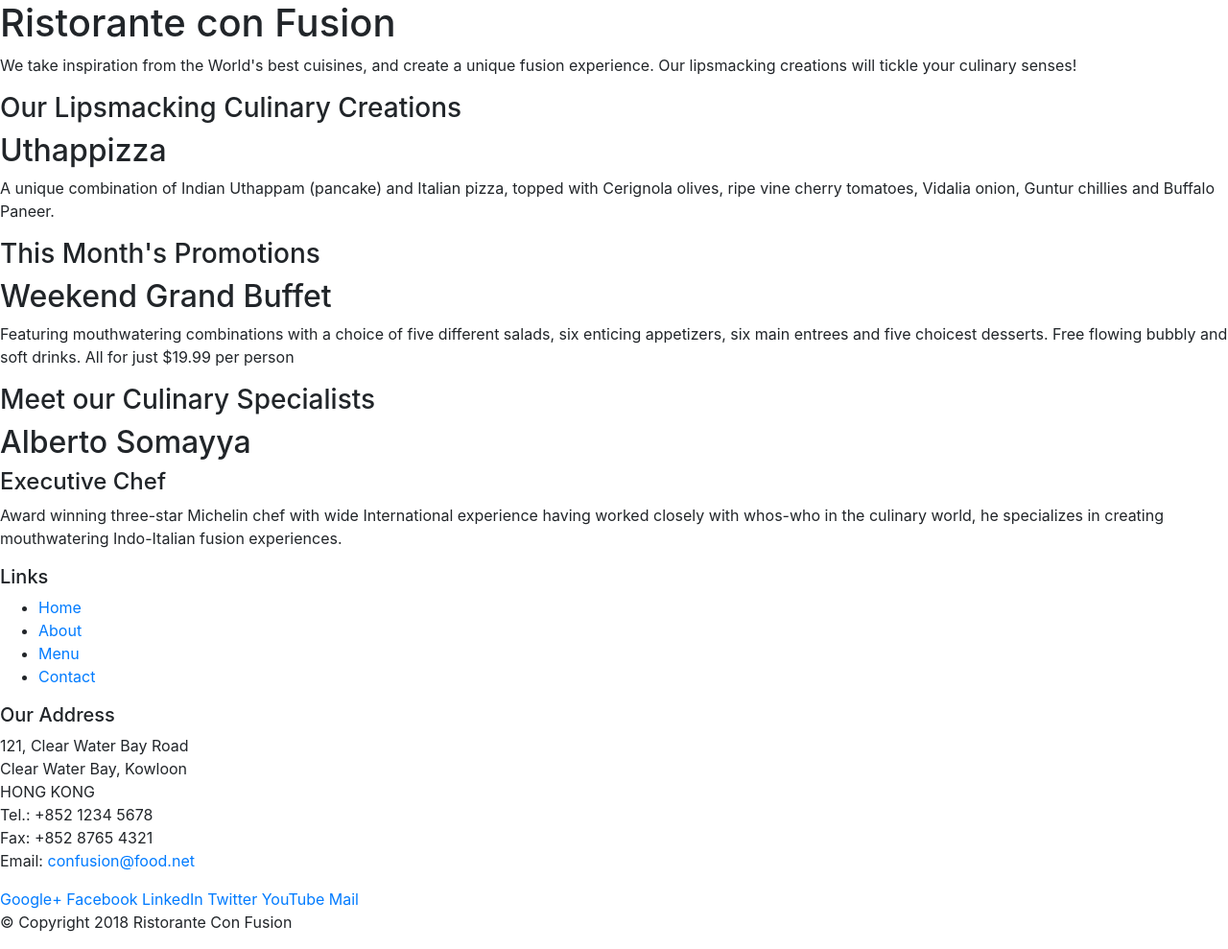
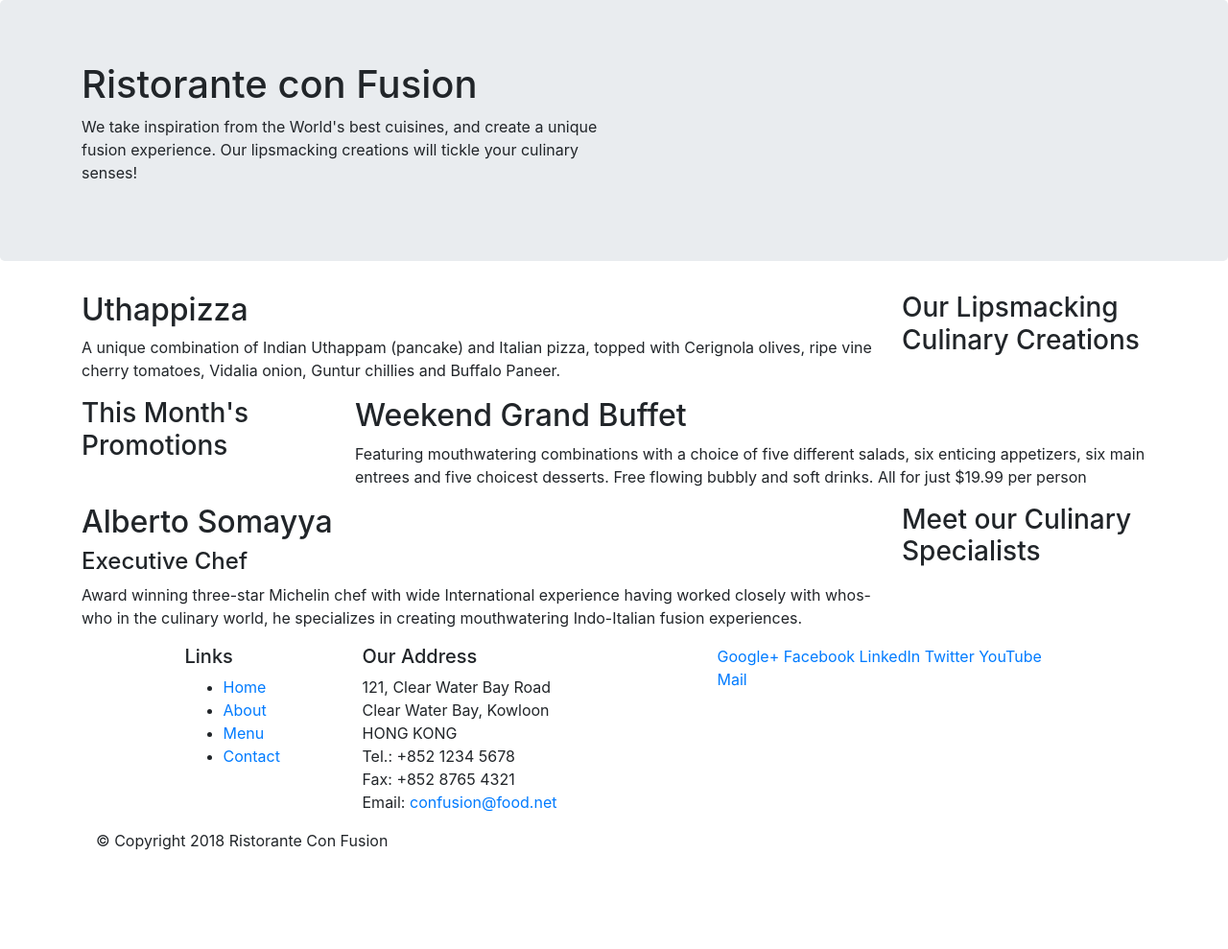
Before and after one commit to Dheeraj3859/git-boot, a website: page index.html in a window 1280 px wide. Shown: the whole page at 96% size. After the commit the page ends 904 px from the top, so only its background shows below. Drawn offline with nearby package versions, Linux system fonts and the light colour scheme.

Commit message:
second commit

```diff
--- a/index.html
+++ b/index.html
@@ -14,46 +14,46 @@
 
 <body>
 
-    <header>
-        <div>
-            <div>
-                <div>
+    <header class="jumbotron">
+        <div class="container">
+            <div class="row">
+                <div class="col-12 col-sm-6">
                     <h1>Ristorante con Fusion</h1>
                     <p>We take inspiration from the World's best cuisines, and create a unique fusion experience. Our lipsmacking creations will tickle your culinary senses!</p>
                 </div>
-                <div>
+                <div class="col-12 col-sm">
                 </div>
             </div>
         </div>
     </header>
-
+    <div class="container">
     <div>
-        <div>
-            <div>
+        <div class="row">
+            <div class="col-12 col-sm-4 order-sm-last col-md-3">
                 <h3>Our Lipsmacking Culinary Creations</h3>
             </div>
-            <div>
+            <div class="col col-sm order-sm-first col-md">
                 <h2>Uthappizza</h2>
                 <p>A unique combination of Indian Uthappam (pancake) and Italian pizza, topped with Cerignola olives, ripe vine cherry tomatoes, Vidalia onion, Guntur chillies and Buffalo Paneer.</p>
             </div>
         </div>
 
 
-        <div>
-            <div>
+        <div class="row">
+            <div class="col-12 col-sm-4 col-md-3">
                 <h3>This Month's Promotions</h3>
             </div>
-            <div>
+            <div class="col col-sm col-md">
                 <h2>Weekend Grand Buffet</h2>
                 <p>Featuring mouthwatering combinations with a choice of five different salads, six enticing appetizers, six main entrees and five choicest desserts. Free flowing bubbly and soft drinks. All for just $19.99 per person </p>
             </div>
         </div>
 
-        <div>
-            <div>
+        <div class="row">
+            <div class="col-12 col-sm-4 order-sm-last col-md-3">
                 <h3>Meet our Culinary Specialists</h3>
             </div>
-            <div>
+            <div class="col col-sm order-sm-first col-md">
                 <h2>Alberto Somayya</h2>
                 <h4>Executive Chef</h4>
                 <p>Award winning three-star Michelin chef with wide International experience having worked closely with whos-who in the culinary world, he specializes in creating mouthwatering Indo-Italian fusion experiences. </p>
@@ -62,9 +62,9 @@
     </div>
 
     <footer>
-        <div>
-            <div>
-                <div>
+        <div class="container">
+            <div class="row">
+                <div class="col-4 offset-1 col-sm-2">
                     <h5>Links</h5>
                     <ul>
                         <li><a href="#">Home</a></li>
@@ -73,7 +73,7 @@
                         <li><a href="#">Contact</a></li>
                     </ul>
                 </div>
-                <div>
+                <div class="col-7 col-sm-4">
                     <h5>Our Address</h5>
                     <address>
 		              121, Clear Water Bay Road<br>
@@ -84,7 +84,7 @@
 		              Email: <a href="mailto:confusion@food.net">confusion@food.net</a>
 		           </address>
                 </div>
-                <div>
+                <div class="col-12 col-sm-4">
                     <div>
                         <a href="http://google.com/+">Google+</a>
                         <a href="http://www.facebook.com/profile.php?id=">Facebook</a>
@@ -95,8 +95,8 @@
                     </div>
                 </div>
            </div>
-           <div>
-                <div>
+           <div class="row">
+                <div class="col-auto">
                     <p>© Copyright 2018 Ristorante Con Fusion</p>
                 </div>
            </div>
```
